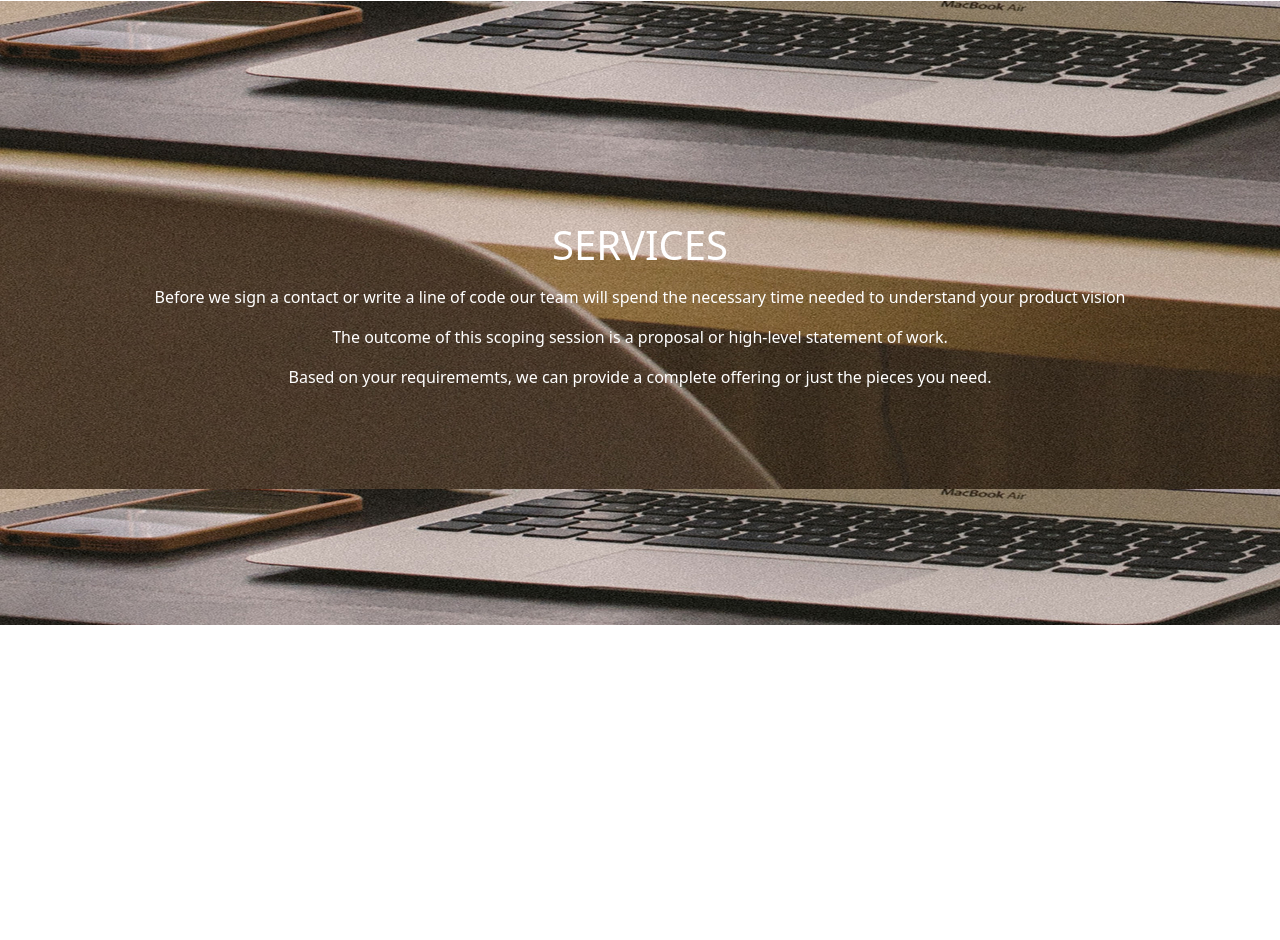
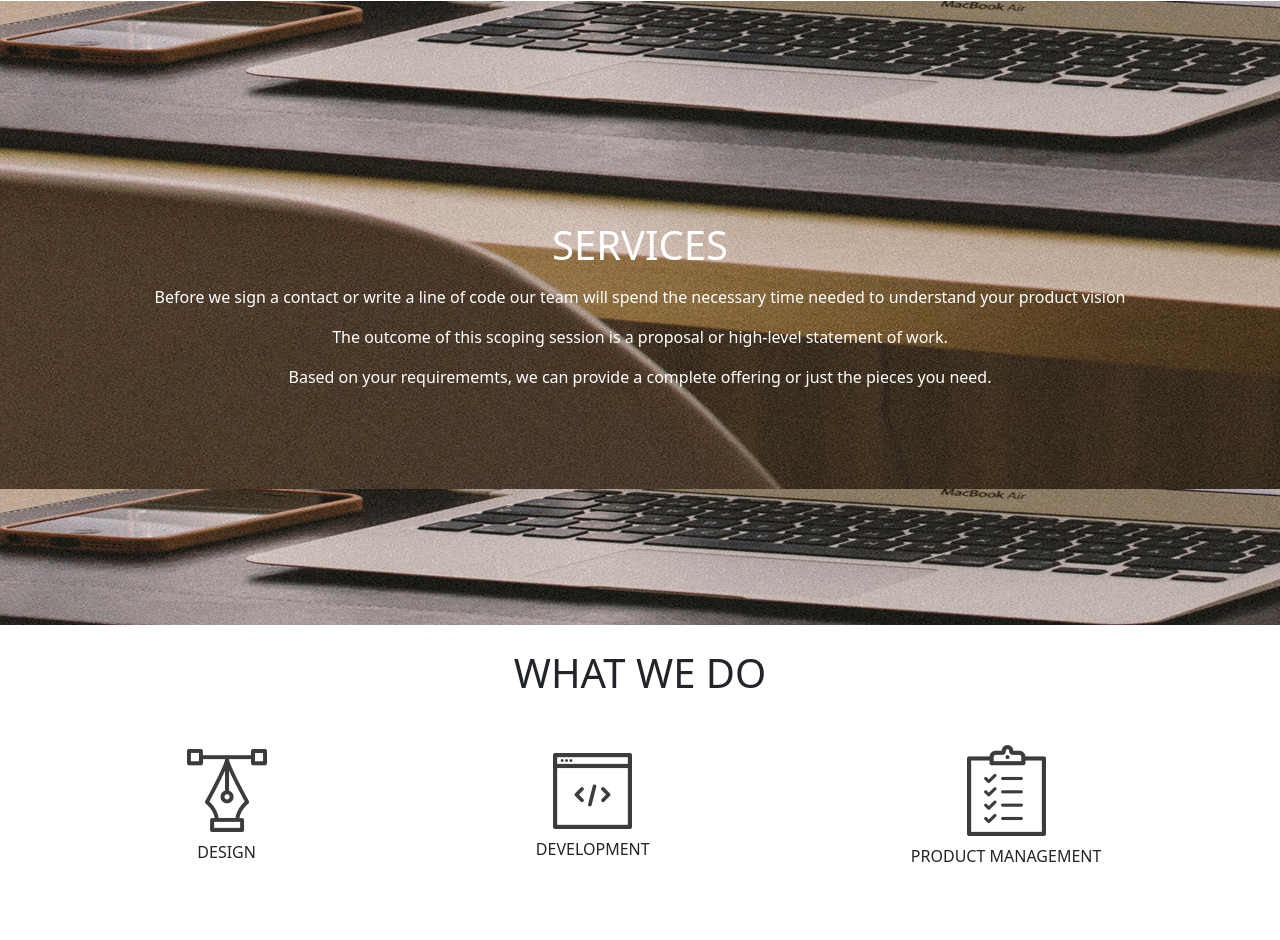
Before and after one commit to M0nicah/delani-studio, a website: page index.html in a window 1280 px wide. Shown: the part 1071-2011 px from the top of the page. Before the commit the page ends 1696 px from the top, so only its background shows below. Drawn offline with Linux system fonts and the light colour scheme.

Commit message:
add WHAT WE DO SECTION

```diff
--- a/index.html
+++ b/index.html
@@ -73,6 +73,24 @@
         </p>
       </div>
     </div>
+    <!--WHAT WE DO SECTION STARTS HERE-->
+    <div class="container-fluid text-center p-4">
+      <h1>WHAT WE DO</h1>
+      <div class=" d-flex justify-content-around align-items-center cols p-4">
+          <div class="text-center p-2">
+              <img src="./assets/services_icons/design_icon.png" alt="Design" class="p-2">
+              <p>DESIGN</p>
+          </div>
+          <div class="text-center p-2">
+          <img src="./assets/services_icons/dev_icon.png" alt="Development" class="p-2">
+          <p>DEVELOPMENT</p>
+          </div>
+          <div class="text-center p-2">
+          <img src="./assets/services_icons/product_icon.png" alt="Product" class="p-2">
+          <p>PRODUCT MANAGEMENT</p>
+          </div>
+      </div>
+  </div>
 
 
   </body>
```
